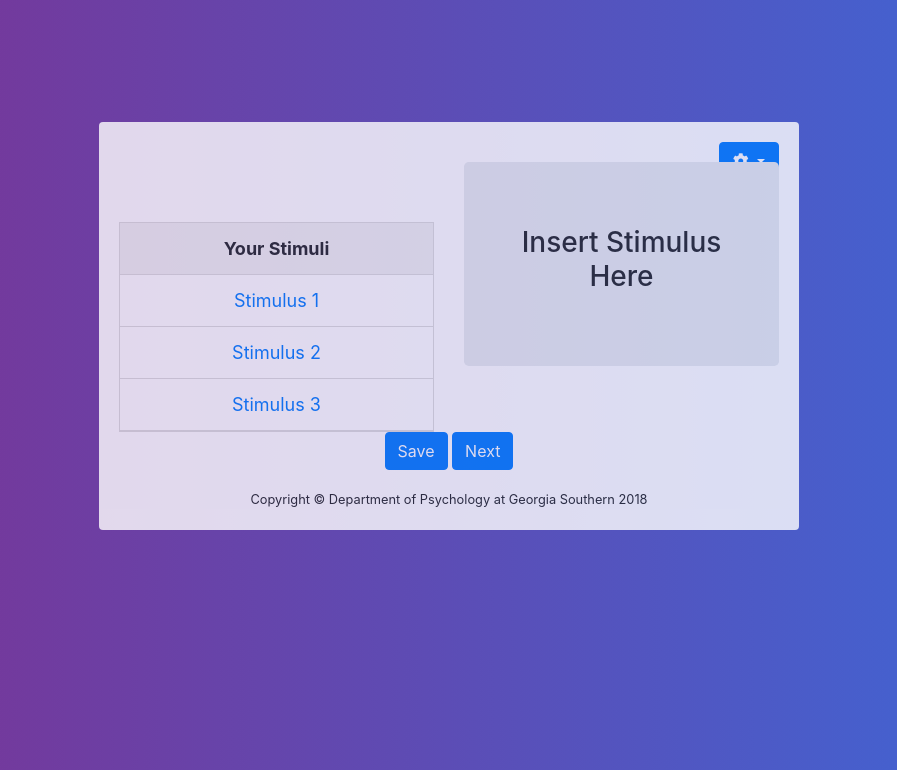
After one commit to fredIV/SosaPy, a Django app: page /Sosa/stimsets/create in a window 1280 px wide. The commit adds this page. Shown: the top 770 px of the page, without its empty margins (191-1088 px from the left). Run offline with Django 3.2, Linux system fonts and the light colour scheme; some libraries are stand-ins or nearby versions.

Commit message:
Set login page as index page Updated url mapping to match Created stimulus creation page

```diff
--- a/Sosa/static/css/create_board.css
+++ b/Sosa/static/css/create_stimulus.css
@@ -20,8 +20,9 @@ body {
 }
 
 a {
-    margin: 10px;
-    width: 175px;
+    margin-top: 20px;
+    margin-bottom: 10px;
+    width: auto;
 }
 
 #home {
@@ -42,3 +43,27 @@ a {
 	width: auto;
 	margin: auto;
 }
+
+#myTable {
+    margin-top: 60px;
+    border-collapse: collapse;
+    border: 1px solid #ddd;
+    font-size: 18px;
+}
+
+#myTable th, #myTable td {
+    width: 330px;
+    text-align: center;
+    padding: 12px;
+}
+
+#myTable tr {
+    border-bottom: 1px solid #ddd;
+}
+
+#myTable tr.header {
+    background-color: #f1f1f1;
+}
+
+
+.show {display: block;}
--- a/Sosa/static/css/login.css
+++ b/Sosa/static/css/login.css
@@ -12,7 +12,7 @@ body {
 }
 
 .mx-auto {
-	width: 350px;
+	width: 500px;
 	margin: 20px;
 	background-color: #ffffff;
 	opacity: 0.8;
--- a/Sosa/templates/base.html
+++ b/Sosa/templates/base.html
@@ -2,7 +2,7 @@
 
 <!DOCTYPE html>
 <html lang="en">
-	<script>
+	<head>
 		<!--Necessary Bootstrap related tags-->
 		<meta charset="utf-8">
 		<meta name="viewport" content="width=device-width, initial-scale=1, shrink-to-fit=no">
@@ -11,8 +11,7 @@
 		<link rel="icon" href="{% static "img/Psychology_image.png" %}">
 
 		<!--Bootstrap CSS-->
-        <link href="vendor/bootstrap/css/bootstrap.min.css" rel="stylesheet">
-
+        <link rel="stylesheet" href="https://stackpath.bootstrapcdn.com/bootstrap/4.1.3/css/bootstrap.min.css" integrity="sha384-MCw98/SFnGE8fJT3GXwEOngsV7Zt27NXFoaoApmYm81iuXoPkFOJwJ8ERdknLPMO" crossorigin="anonymous">
         <!--Font Awesome CSS-->
         <link rel="stylesheet" href="https://use.fontawesome.com/releases/v5.4.1/css/all.css" integrity="sha384-5sAR7xN1Nv6T6+dT2mhtzEpVJvfS3NScPQTrOxhwjIuvcA67KV2R5Jz6kr4abQsz" crossorigin="anonymous">
 		<!--Developer CSS-->
--- a/Sosa/templates/base_admin.html
+++ b/Sosa/templates/base_admin.html
@@ -45,7 +45,7 @@
                     <span class="fas fa-cog"></span>
                 </button>
                 <ul class="dropdown-menu">
-                    <li><a href="/" class="btn drop-list">Home</a></li>
+                    <li><a href="/Sosa/admin_home" class="btn drop-list">Home</a></li>
                     <li><a href="#" class="btn drop-list">Update Password</a></li>
                     <li><a href="#" class="btn drop-list">Logout</a></li>
                 </ul>
--- /dev/null
+++ b/Sosa/templates/create_stimulus.html
@@ -0,0 +1,36 @@
+{% extends "base_admin.html" %}
+{% load static %}
+
+{% block css %}
+    <link rel="stylesheet" href="{% static "css/create_stimulus.css" %}">
+{% endblock %}
+
+{% block content %}
+    <div class="row justify-content-center">
+        <div class="col-6">
+            <table id="myTable" align="center" style="display: block; overflow-y: scroll">
+                <tr class="header">
+                    <th>Your Stimuli</th>
+                </tr>
+                <!--FILL IN THE TABLE WITH RESULTS FROM THE DATABASE-->
+                <tr>
+                    <td><a href="#">Stimulus 1</a></td>
+                </tr>
+                <tr>
+                    <td><a href="#">Stimulus 2</a></td>
+                </tr>
+                <tr>
+                    <td><a href="#">Stimulus 3</a></td>
+                </tr>
+                <!--FILL IN THE TABLE WITH RESULTS FROM THE DATABASE-->
+            </table>
+        </div>
+        <div class="col-6">
+            <div class="jumbotron">
+                <h3>Insert Stimulus Here</h3>
+            </div>
+        </div>
+    </div>
+    <button class="btn btn-primary">Save</button>
+    <button class="btn btn-primary">Next</button>
+{% endblock %}
--- a/Sosa/templates/login.html
+++ b/Sosa/templates/login.html
@@ -23,4 +23,5 @@
         <p id="message"></p>
         <button type="submit" class="btn btn-primary">Login</button>
     </form>
+    <a href="admin_home" class="btn btn-danger" style="margin-top:10px;">Bypass Login</a>
 {% endblock %}
--- a/Sosa/urls.py
+++ b/Sosa/urls.py
@@ -4,11 +4,12 @@ from Sosa import views
 
 urlpatterns = [
     # Uncomment following line for deployment
-    # path('', views.login, name='login'),
-    path('', views.admin_home, name='admin_home'),
-    path('boards/create_board/', views.create_board, name='create_board'),
+    path('', views.login, name='login'),
+    path('admin_home/', views.admin_home, name='admin_home'),
+    path('boards/create/', views.create_board, name='create_board'),
     path('mobile/', views.mobile, name='mobile'),
     path('view_results/', views.view_results, name='view_results'),
     path('boards/', views.board_list, name='boards'),
     path('stimsets/', views.stim_sets, name='stimsets'),
+    path('stimsets/create', views.create_stimulus, name='create_stimulus'),
 ]
--- a/Sosa/views.py
+++ b/Sosa/views.py
@@ -50,3 +50,10 @@ def stim_sets(request):
 
     # Render the board list page
     return render(request, 'stim_sets.html')
+
+
+def create_stimulus(request):
+    """View function for the stimulus creation page"""
+
+    # Render the stimulus creation page
+    return render(request, 'create_stimulus.html')
```
Also changed, not shown: Sosa/templates/admin_home.html (+6 -4 lines), Sosa/templates/board_list.html (+4 -4 lines), Sosa/templates/create_board.html (+4 -3 lines), Sosa/templates/stim_sets.html (+4 -4 lines).
